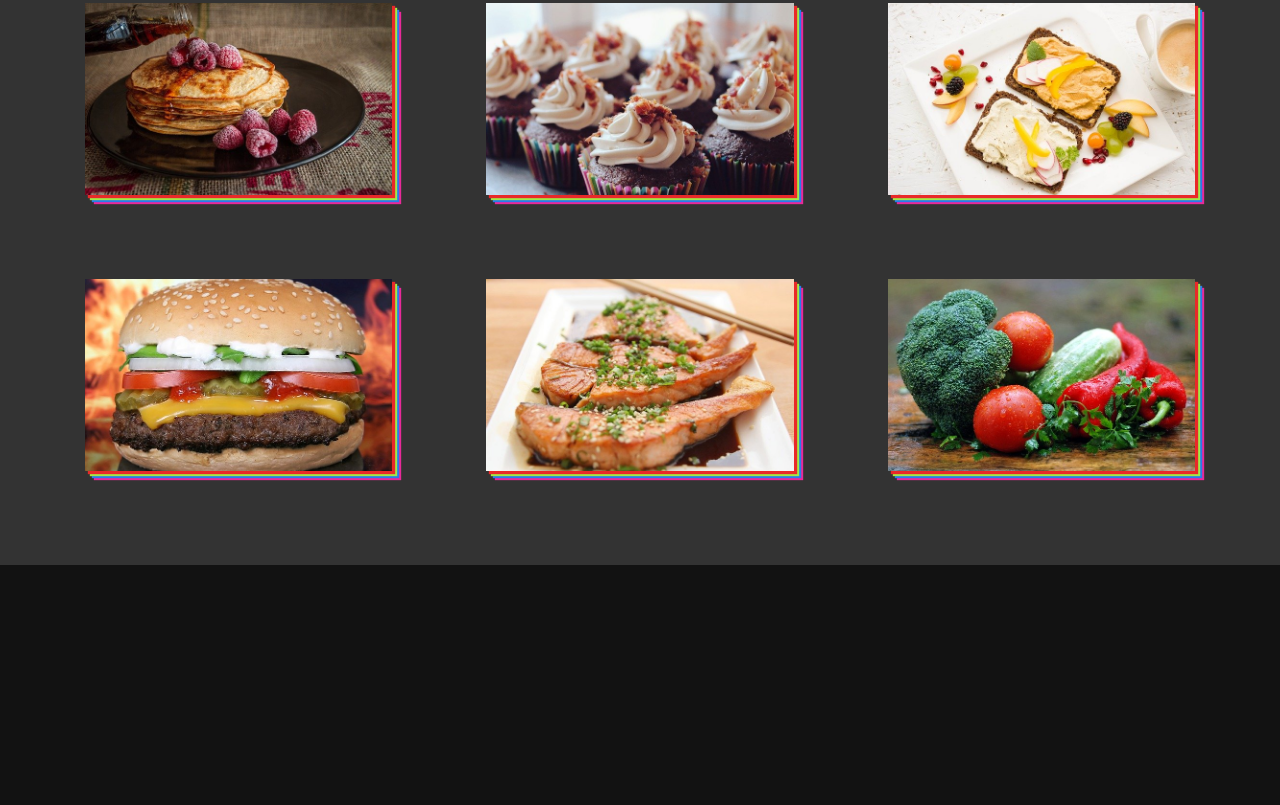
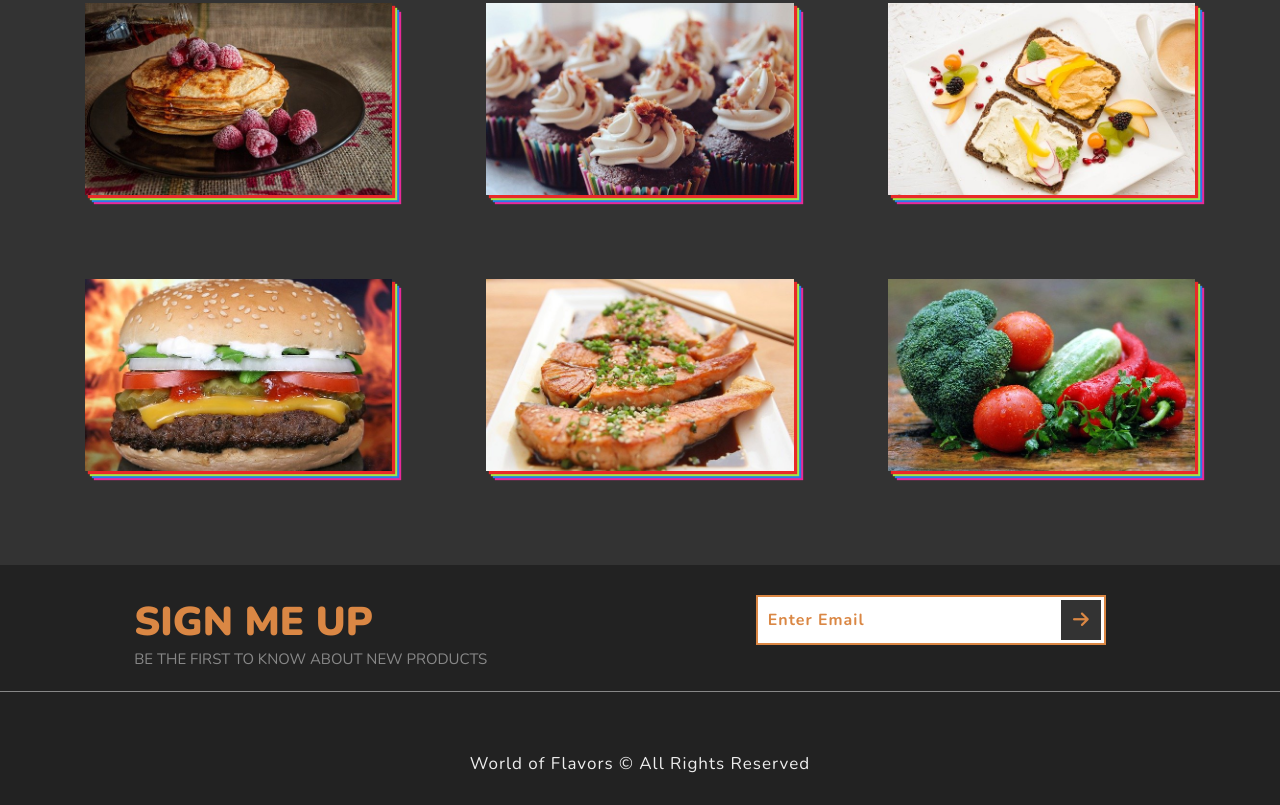
Before and after one commit to jprobussr/world-of-flavors-website, a plain HTML site: page index.html in a window 1280 px wide. Shown: the part 1923-2728 px from the top of the page. Before the commit the page ends 2488 px from the top, so only its background shows below. Drawn offline with nearby package versions, Linux system fonts and the light colour scheme.

Commit message:
Create and Style Footer

```diff
--- a/index.html
+++ b/index.html
@@ -67,38 +67,102 @@
         <h1 class="section-heading">Gallery</h1>
         <div class="gallery">
           <a href="#" class="gallery-link" title="Order Now">
-            <img src="./images/gallery-img-1.jpg" alt="Pancakes Image" class="food-img">
+            <img
+              src="./images/gallery-img-1.jpg"
+              alt="Pancakes Image"
+              class="food-img"
+            />
             <h3 class="food-name">Pancakes</h3>
-            <p class="food-description">Lorem ipsum dolor sit amet, consectetur adipisicing elit. Quas ipsum dolore velit quisquam distinctio optio.</p>
+            <p class="food-description">
+              Lorem ipsum dolor sit amet, consectetur adipisicing elit. Quas
+              ipsum dolore velit quisquam distinctio optio.
+            </p>
           </a>
           <a href="#" class="gallery-link" title="Order Now">
-            <img src="./images/gallery-img-2.jpg" alt="Cupcakes Image" class="food-img">
+            <img
+              src="./images/gallery-img-2.jpg"
+              alt="Cupcakes Image"
+              class="food-img"
+            />
             <h3 class="food-name">Cupcakes</h3>
-            <p class="food-description">Lorem ipsum dolor sit amet, consectetur adipisicing elit. Quas ipsum dolore velit quisquam distinctio optio.</p>
+            <p class="food-description">
+              Lorem ipsum dolor sit amet, consectetur adipisicing elit. Quas
+              ipsum dolore velit quisquam distinctio optio.
+            </p>
           </a>
           <a href="#" class="gallery-link" title="Order Now">
-            <img src="./images/gallery-img-3.jpg" alt="Hummus Image" class="food-img">
+            <img
+              src="./images/gallery-img-3.jpg"
+              alt="Hummus Image"
+              class="food-img"
+            />
             <h3 class="food-name">Hummus</h3>
-            <p class="food-description">Lorem ipsum dolor sit amet, consectetur adipisicing elit. Quas ipsum dolore velit quisquam distinctio optio.</p>
+            <p class="food-description">
+              Lorem ipsum dolor sit amet, consectetur adipisicing elit. Quas
+              ipsum dolore velit quisquam distinctio optio.
+            </p>
           </a>
           <a href="#" class="gallery-link" title="Order Now">
-            <img src="./images/gallery-img-4.jpg" alt="Hamburger Image" class="food-img">
+            <img
+              src="./images/gallery-img-4.jpg"
+              alt="Hamburger Image"
+              class="food-img"
+            />
             <h3 class="food-name">Hamburger</h3>
-            <p class="food-description">Lorem ipsum dolor sit amet, consectetur adipisicing elit. Quas ipsum dolore velit quisquam distinctio optio.</p>
+            <p class="food-description">
+              Lorem ipsum dolor sit amet, consectetur adipisicing elit. Quas
+              ipsum dolore velit quisquam distinctio optio.
+            </p>
           </a>
           <a href="#" class="gallery-link" title="Order Now">
-            <img src="./images/gallery-img-5.jpg" alt="Salmon Image" class="food-img">
+            <img
+              src="./images/gallery-img-5.jpg"
+              alt="Salmon Image"
+              class="food-img"
+            />
             <h3 class="food-name">Salmon</h3>
-            <p class="food-description">Lorem ipsum dolor sit amet, consectetur adipisicing elit. Quas ipsum dolore velit quisquam distinctio optio.</p>
+            <p class="food-description">
+              Lorem ipsum dolor sit amet, consectetur adipisicing elit. Quas
+              ipsum dolore velit quisquam distinctio optio.
+            </p>
           </a>
           <a href="#" class="gallery-link" title="Order Now">
-            <img src="./images/gallery-img-6.jpg" alt="Vegtables Image" class="food-img">
+            <img
+              src="./images/gallery-img-6.jpg"
+              alt="Vegtables Image"
+              class="food-img"
+            />
             <h3 class="food-name">Vegtables</h3>
-            <p class="food-description">Lorem ipsum dolor sit amet, consectetur adipisicing elit. Quas ipsum dolore velit quisquam distinctio optio.</p>
+            <p class="food-description">
+              Lorem ipsum dolor sit amet, consectetur adipisicing elit. Quas
+              ipsum dolore velit quisquam distinctio optio.
+            </p>
           </a>
         </div>
       </section>
       <!-- End Section-3 -->
+
+      <!-- Section-4 -->
+      <section class="section-4">
+        <div class="section-4-text">
+          <h2 class="section-4-heading">Sign Me Up</h2>
+          <p class="section-4-paragraph">
+            Be the first to know about new products
+          </p>
+        </div>
+        <form class="signup-form">
+          <input
+            type="email"
+            class="signup-form-input"
+            placeholder="Enter Email"
+          />
+          <button type="submit" class="signup-form-btn">
+            <i class="fas fa-arrow-right"></i>
+          </button>
+        </form>
+        <p class="copyright">World of Flavors &copy; All Rights Reserved</p>
+      </section>
+      <!-- End Section-4 -->
     </div>
 
     <script src="./index.js"></script>
--- a/style.css
+++ b/style.css
@@ -251,3 +251,76 @@ body {
 }
 
 /* End Section 3 */
+
+/* Section-4 */
+.section-4 {
+  width: 100%;
+  height: 30vh;
+  background-color: #222;
+  display: flex;
+  justify-content: space-around;
+  align-items: flex-start;
+  padding: 3rem 0;
+  position: relative;
+}
+
+.section-4-text {
+  text-transform: uppercase;
+}
+
+.section-4-heading {
+  font-size: 4rem;
+  font-weight: 900;
+  color: #da8744;
+}
+
+.section-4-paragraph {
+  font-size: 1.5rem;
+  color: #888;
+}
+
+.signup-form {
+  display: flex;
+  align-items: center;
+}
+
+.signup-form-input {
+  width: 35rem;
+  height: 5rem;
+  padding: 1rem;
+  border: 0.2rem solid #da8744;
+  font-size: 1.6rem;
+  font-weight: 700;
+  letter-spacing: 0.1rem;
+  color: #da8744;
+}
+
+.signup-form-input::placeholder {
+  color: #da8744;
+}
+
+.signup-form-btn {
+  position: relative;
+  left: -4.5rem;
+  width: 4rem;
+  height: 4rem;
+  background-color: #333;
+  color: #da8744;
+  border: none;
+  font-size: 1.8rem;
+  cursor: pointer;
+}
+
+.copyright {
+  position: absolute;
+  bottom: 3rem;
+  font-size: 1.7rem;
+  font-weight: 200;
+  color: #eee;
+  letter-spacing: 0.1rem;
+  border-top: .1rem solid #888;
+  padding-top: 6rem;
+  width: 100%;
+  text-align: center;
+}
+/* End Section-4 */
```
